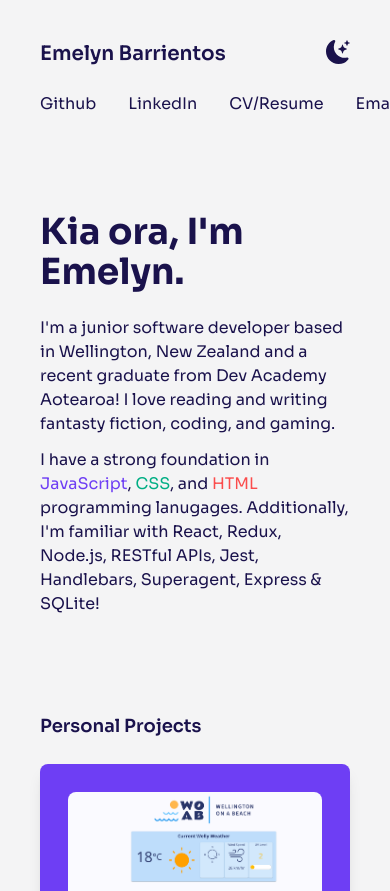
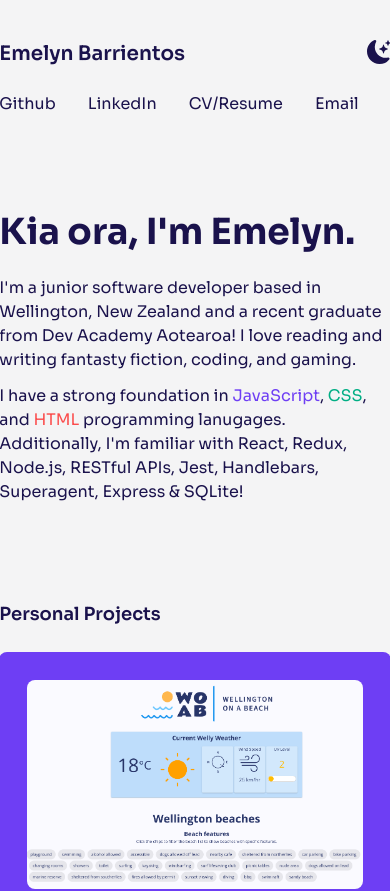
Before and after one commit to emelyn-barrientos/emelyn-barrientos-portfolio, a Next.js app: page / in a window 390 px wide. Shown: the top 891 px of the page. Built offline with nearby package versions, Linux system fonts and the light colour scheme.

Commit message:
Adjust <main> responsiveness with justify-center

```diff
--- a/pages/index.js
+++ b/pages/index.js
@@ -8,7 +8,7 @@ import badreads from '../public/images/badreads.png'
 
 export default function Home() {
   return (
-    <div className="bg-zinc-100">
+    <div className="bg-zinc-100 flex justify-center">
       <Head>
         <title>Emelyn Barrientos</title>
         <meta name="description" content="Generated by create next app" />
```
